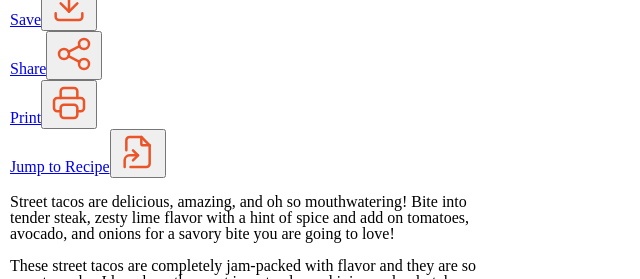
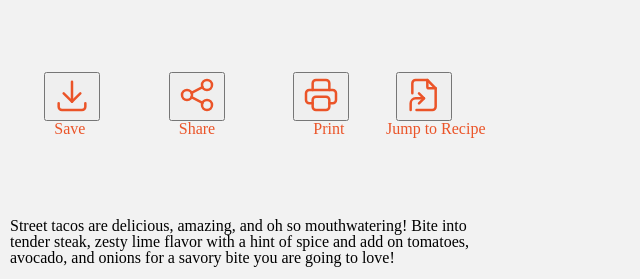
Before and after one commit to BriannaB3619/recipe, a plain HTML site: page index.html in a window 1280 px wide. Shown: the part 68-347 px from the top of the page, without its empty margins (0-640 px from the left). Drawn offline with Linux system fonts and the light colour scheme.

Commit message:
update
updates some tags in index and added more styles to styles.css

```diff
--- a/index.html
+++ b/index.html
@@ -12,14 +12,14 @@
         <header>
             <h1>Street Tacos</h1>
                 <ul id="tools">
-                    <li><a href="#">Save<button><!--save-->
+                    <li><a href="#"><button><!--save-->
                         <svg xmlns="http://www.w3.org/2000/svg" class="icon icon-tabler icon-tabler-download" width="40" height="40" viewBox="0 0 24 24" stroke-width="1.5" stroke="#EB5428" fill="none" stroke-linecap="round" stroke-linejoin="round">
                             <path stroke="none" d="M0 0h24v24H0z" fill="none"/>
                             <path d="M4 17v2a2 2 0 0 0 2 2h12a2 2 0 0 0 2 -2v-2" />
                             <polyline points="7 11 12 16 17 11" />
                             <line x1="12" y1="4" x2="12" y2="16" />
-                        </svg></button></a></li>
-                    <li><a href="#">Share<button><!--share-->
+                        </svg></button><p>Save</p></a></li>
+                    <li><a href="#"><button><!--share-->
                         <svg xmlns="http://www.w3.org/2000/svg" class="icon icon-tabler icon-tabler-share" width="40" height="40" viewBox="0 0 24 24" stroke-width="1.5" stroke="#EB5428" fill="none" stroke-linecap="round" stroke-linejoin="round">
                             <path stroke="none" d="M0 0h24v24H0z" fill="none"/>
                             <circle cx="6" cy="12" r="3" />
@@ -27,22 +27,22 @@
                             <circle cx="18" cy="18" r="3" />
                             <line x1="8.7" y1="10.7" x2="15.3" y2="7.3" />
                             <line x1="8.7" y1="13.3" x2="15.3" y2="16.7" />
-                        </svg></button></a></li>
-                    <li><a href="#">Print<button><!--print-->
+                        </svg></button><p>Share</p></a></li>
+                    <li><a href="#"><button><!--print-->
                         <svg xmlns="http://www.w3.org/2000/svg" class="icon icon-tabler icon-tabler-printer" width="40" height="40" viewBox="0 0 24 24" stroke-width="1.5" stroke="#EB5428" fill="none" stroke-linecap="round" stroke-linejoin="round">
                             <path stroke="none" d="M0 0h24v24H0z" fill="none"/>
                             <path d="M17 17h2a2 2 0 0 0 2 -2v-4a2 2 0 0 0 -2 -2h-14a2 2 0 0 0 -2 2v4a2 2 0 0 0 2 2h2" />
                             <path d="M17 9v-4a2 2 0 0 0 -2 -2h-6a2 2 0 0 0 -2 2v4" />
                             <rect x="7" y="13" width="10" height="8" rx="2" />
-                        </svg></button></a></li>
-                    <li><a href="#">Jump to Recipe<button><!--jump-->
+                        </svg></button><p>Print</p></a></li>
+                    <li><a href="#"><button><!--jump-->
                         <svg xmlns="http://www.w3.org/2000/svg" class="icon icon-tabler icon-tabler-file-symlink" width="40" height="40" viewBox="0 0 24 24" stroke-width="1.5" stroke="#EB5428" fill="none" stroke-linecap="round" stroke-linejoin="round">
                             <path stroke="none" d="M0 0h24v24H0z" fill="none"/>
                             <path d="M4 21v-4a3 3 0 0 1 3 -3h5" />
                             <path d="M9 17l3 -3l-3 -3" />
                             <path d="M14 3v4a1 1 0 0 0 1 1h4" />
                             <path d="M5 11v-6a2 2 0 0 1 2 -2h7l5 5v11a2 2 0 0 1 -2 2h-9.5" />
-                        </svg></button></a></li>
+                        </svg></button><p>Jump to Recipe</p></a></li>
                 </ul>
 
         </header>
--- a/styles.css
+++ b/styles.css
@@ -64,6 +64,7 @@ table {
 html{
 	margin:10px;
 	width:414px;
+	background-color: var(--lightest-grey);
 }
 
 body{
@@ -71,6 +72,9 @@ body{
 }
 
 header{
+display:grid;
+grid-template-columns: 1fr;
+grid-template-rows: 1fr 1fr;
 
 }
 
@@ -102,6 +106,10 @@ ul li{
 
 h1{
 	font-size: 40px;
+	position:relative;
+	justify-items: center;
+	align-self: baseline;
+	display:grid;
 }
 
 h2{
@@ -113,13 +121,71 @@ h3{
 }
 
 #tools{
+	display:grid;
+	grid-template-columns: 1fr 1fr 1fr 1fr;
+	grid-template-rows: 1fr 1fr;
+	position:relative;
+	justify-content: center;
+}
+
+#tools svg[class~="download"]{
+	grid-row:1/2 ;
+	grid-column: 1/2;
+}
+
+#tools svg[class~="share"]{
+	grid-row: 1/2;
+	grid-column: 2/3;
+}
+
+#tools svg[class~="printer"]{
+	grid-row: 1/2;
+	grid-column: 3/4;
+}
+
+#tools svg[class~="symlink"]{
+	grid-row: 1/2: ;
+	grid-column: 4/5;
+}
+
+#tools li a{
+	text-decoration: none;
+	color:var(--orange);
 
 }
 
 #tools li{
-
+	display:flex;
+	justify-content: center;
 }
 
+#tools li:nth-child(1) p{
+	grid-row: 2/3;
+	grid-column: 1/2;
+	position: relative;
+	left:10px;
+}
+
+#tools li:nth-child(2) p{
+	grid-row: 2/3;
+	grid-column: 2/3;
+	left:10px;
+	position: relative;
+}
+
+#tools li:nth-child(3) p{
+	grid-row: 2/3;
+	grid-column: 3/4;
+	left:20px;
+	position: relative;
+}
+
+#tools li:nth-child(4) p{
+	grid-row: 2/3;
+	grid-column: 4/5;
+	right:10px;
+	position: relative;
+}
 #tools li a{
 
 }
```
